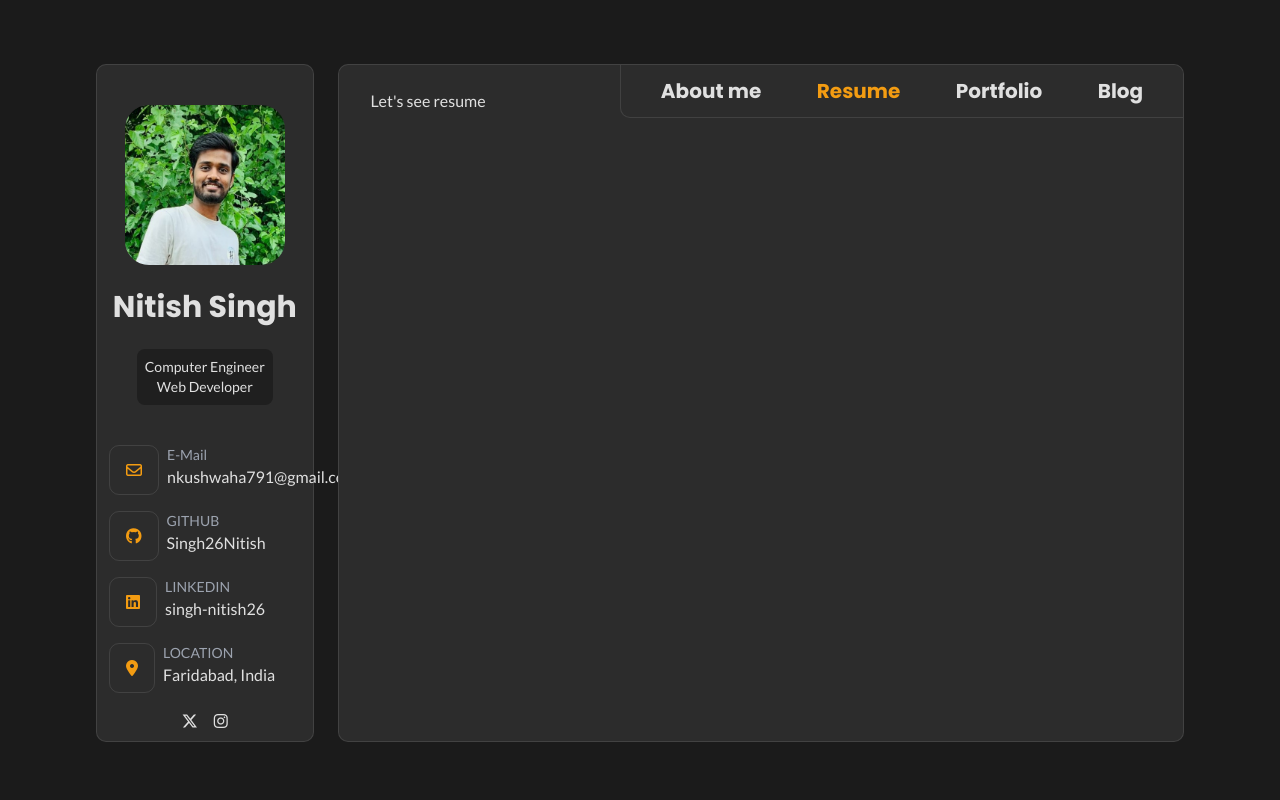
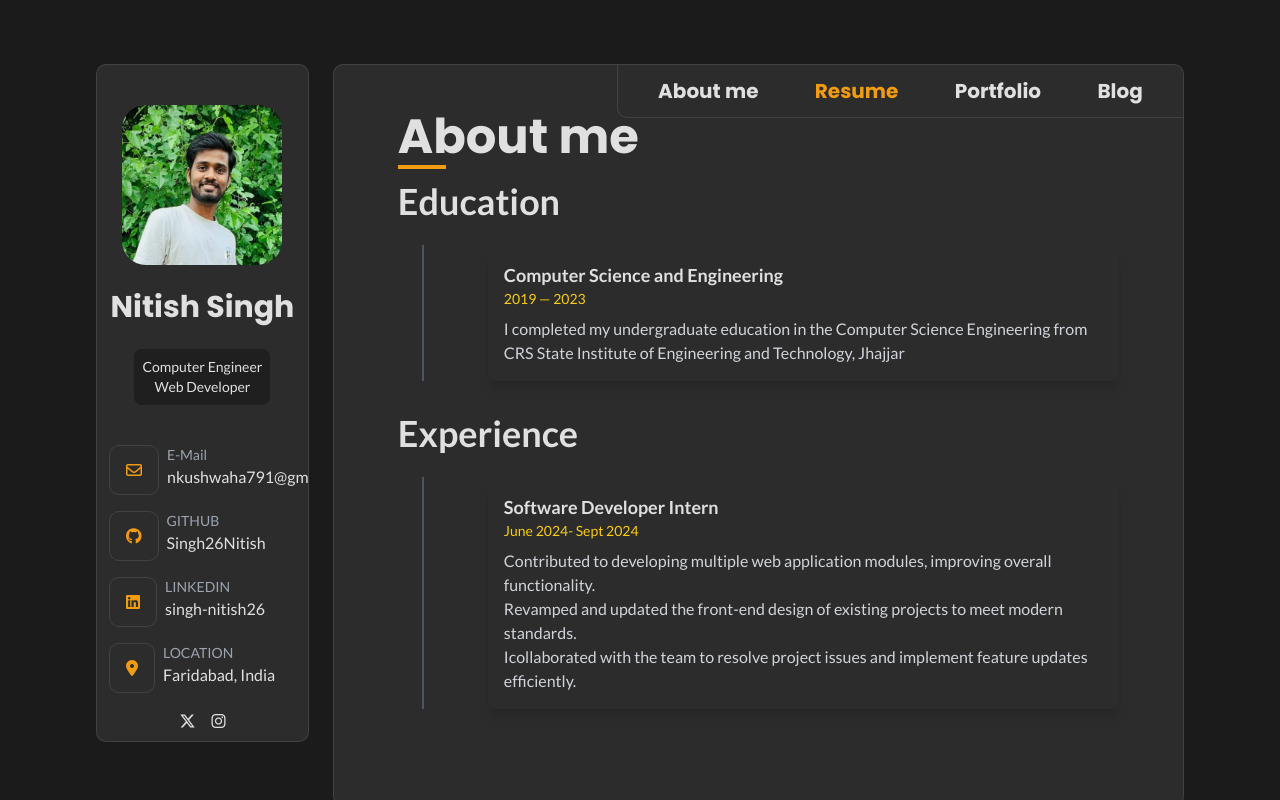
Before and after one commit to Singh26Nitish/profile, a React (Create React App) app: page /resume in a window 1280 px wide. Built offline with nearby package versions, Linux system fonts and the light colour scheme.

Commit message:
phase 1 done

```diff
--- a/src/App.js
+++ b/src/App.js
@@ -2,8 +2,10 @@ import Base from "./Components/Base";
 
 function App() {
   return (
-    <div className="bg-dark h-screen font-lato">
-      <Base />
+    <div className="bg-dark h-screen font-lato overflow-hidden">
+      <div className="h-full overflow-y-auto">
+        <Base />
+      </div>
     </div>
   );
 }
--- a/src/Components/Aside.js
+++ b/src/Components/Aside.js
@@ -6,7 +6,7 @@ import '@fortawesome/fontawesome-free/css/all.min.css';
 
 function Aside(){
     return(
-        <aside className="w-1/5 mr-6 text-font bg-light rounded-3xl thin-border">
+        <aside className="w-1/5 mr-6 text-font bg-light rounded-3xl thin-border h-full overflow-hidden">
             {/* About me */}
             <div className="flex flex-col items-center">
                 <div >
@@ -24,7 +24,7 @@ function Aside(){
             {/* My handles */}
 
             <div className="mt-10 flex flex-col ml-3">
-            {data.map((card, index) => (
+            {data.socials.map((card, index) => (
                 <div key={index} className="flex flex-row mb-4">
                     <div className="rounded-lg thin-border border-white p-3 px-4 mr-2 text-high">
                         <i className={`${card.logo1} ${card.logo2}`}></i>
--- /dev/null
+++ b/src/Components/EducationTimeline.js
@@ -0,0 +1,56 @@
+import React from 'react';
+import data from './data.json';
+
+  const TimelineItem = ({ title, date, description, description1, description2, description3 }) => (
+    <div className="relative mb-8">
+      <div className="ml-8">
+        <div className="text-font p-4 rounded-lg shadow-lg">
+          <h3 className="text-lg font-semibold">{title}</h3>
+          <span className="block text-sm text-yellow-400 mb-2">{date}</span>
+          <p className="text-gray-300">{description}</p>
+          <p className="text-gray-300">{description1}</p>
+          <p className="text-gray-300">{description2}</p>
+          <p className="text-gray-300">{description3}</p>
+        </div>
+      </div>
+    </div>
+  );
+
+  const TimelineEdu = () => (
+    <div className="relative border-l-2 border-gray-600 ml-6 pl-8">
+      {data.education.map((item, index) => (
+        <TimelineItem
+          key={index}
+          title={item.title}
+          date={item.date}
+          description={item.description}
+        />
+      ))}
+    </div>
+  );
+
+  const TimelineExp = () => (
+    <div className="relative border-l-2 border-gray-600 ml-6 pl-8">
+      {data.experience.map((item, index) => (
+        <TimelineItem
+          key={index}
+          title={item.title}
+          date={item.date}
+          description1={item.description1}
+          description2={item.description2}
+          description3={item.description3}
+        />
+      ))}
+    </div>
+  );
+
+  export default function EducationTimeline() {
+    return (
+      <div className="text-font">
+        <h1 className="text-4xl font-bold mb-6">Education</h1>
+        <TimelineEdu />
+        <h1 className="text-4xl font-bold mb-6">Experience</h1>
+        <TimelineExp />
+      </div>
+    );
+  }
--- a/src/Components/Home.js
+++ b/src/Components/Home.js
@@ -8,9 +8,10 @@ import Blog from "../routes/Blog";
 
 function Home() {
     return (
-        <section className="w-4/5 bg-light text-font rounded-3xl thin-border">
+        <section className="w-4/5 bg-light text-font rounded-3xl thin-border flex flex-col justify-between overflow-auto overscroll-none">
             <Navbar />
-            <div className="content p-8 pt-6">
+            <div className="flex-1 p-8 pt-6">
+                <div className="flex-1 p-8 pt-6">
                     <Routes>
                         {/* Redirect the root path to /about */}
                         <Route path="/" element={<Navigate to="/about" replace />} />
@@ -20,6 +21,7 @@ function Home() {
                         <Route path="/blog" element={<Blog />} />
                     </Routes>
                 </div>
+            </div>
         </section>
     );
 }
--- /dev/null
+++ b/src/Components/Project.js
@@ -0,0 +1,97 @@
+import React, { useState } from 'react';
+import data from './data.json';
+
+const ProjectDesign = ({ title, imageUrl, onClick }) => (
+  <div
+    onClick={onClick}
+    className="cursor-pointer rounded-lg overflow-hidden shadow-lg transform transition-transform hover:-translate-y-2"
+  >
+    <img
+      src={require(`${imageUrl}`)}
+      alt={title}
+      className="w-full h-36 object-cover"
+    />
+    <div className="p-4">
+      <h3 className="text-lg font-semibold">{title}</h3>
+    </div>
+  </div>
+);
+
+const ProjectModal = ({ project, onClose }) => {
+  if (!project) return null;
+
+  const handleOutsideClick = (e) => {
+    if (e.target.id === 'modal-overlay') {
+      onClose();
+    }
+  };
+
+  return (
+    <div
+      id="modal-overlay"
+      className="fixed inset-0 bg-light bg-opacity-50 flex items-center justify-center "
+      onClick={handleOutsideClick}
+    >
+      <div className="bg-light p-6 rounded-lg w-1/3 relative">
+        <img
+          src={require(`${project.imageUrl}`)}
+          alt={project.title}
+          className="w-full h-48 object-cover rounded-lg mb-4 cursor-pointer"
+          onClick={() => window.open(project.deploymentLink, '_blank')}
+        />
+        <div className="flex justify-between items-center mb-2">
+          <h2 className="text-2xl font-bold">{project.title}</h2>
+          <i
+            className="fa-brands fa-github text-2xl cursor-pointer"
+            onClick={() => window.open(project.gitLink, '_blank')}
+          />
+        </div>
+        <ul className="list-disc list-inside">
+          {project.bulletPoints.map((point, idx) => (
+            <li key={idx}>{point}</li>
+          ))}
+        </ul>
+        <button
+          onClick={onClose}
+          className="mt-4 bg-red-500 text-white py-2 px-4 rounded hover:bg-red-700"
+        >
+          Close
+        </button>
+      </div>
+    </div>
+  );
+};
+
+const ProjectData = () => {
+  const [selectedProject, setSelectedProject] = useState(null);
+
+  const handleProjectClick = (project) => {
+    setSelectedProject(project);
+  };
+
+  const handleCloseModal = () => {
+    setSelectedProject(null);
+  };
+
+  return (
+    <div className="text-white p-8">
+      <div className="grid grid-cols-1 sm:grid-cols-2 md:grid-cols-3 gap-6">
+        {data.projects.map((item, index) => (
+          <ProjectDesign
+            key={index}
+            title={item.title}
+            imageUrl={item.imageUrl}
+            onClick={() => handleProjectClick(item)}
+          />
+        ))}
+      </div>
+
+      {/* Modal */}
+      <ProjectModal project={selectedProject} onClose={handleCloseModal} />
+    </div>
+  );
+};
+
+export default function Project() {
+  return <ProjectData />;
+}
--- a/src/Components/data.json
+++ b/src/Components/data.json
@@ -1,4 +1,7 @@
-[
+{
+
+  "socials": [
+
     {
       "title": "E-Mail",
       "username": "nkushwaha791@gmail.com",
@@ -27,4 +30,96 @@
     "logo2": "fa-location-dot",
     "link": "https://www.google.com/maps/place/Faridabad,+Haryana/@28.4021415,77.3190742,12z/data=!3m1!4b1!4m6!3m5!1s0x390cdc15f5a424b1:0xe4f50576c850e0f2!8m2!3d28.4089123!4d77.3177894!16zL20vMDRmMTB0?entry=ttu&g_ep=EgoyMDI0MDgyOC4wIKXMDSoASAFQAw%3D%3D"
     }
-]
+  ],
+
+  "education": [
+
+    {
+      "title": "Computer Science and Engineering",
+      "date": "2019 — 2023",
+      "description": "I completed my undergraduate education in the Computer Science Engineering from  CRS State Institute of Engineering and Technology, Jhajjar"
+    }
+  ],
+
+  "experience": [
+
+    {
+      "title": " Software Developer Intern",
+      "date": " June 2024- Sept 2024",
+      "org": "Ivtree IT Solutions Pvt. ltd.",
+      "description1": "Contributed to developing multiple web application modules, improving overall functionality.",
+      "description2": "Revamped and updated the front-end design of existing projects to meet modern standards.",
+      "description3": "Icollaborated with the team to resolve project issues and implement feature updates efficiently."
+    }
+  ],
+
+  "projects":[
+    {
+      "title": "E-commerce",
+      "imageUrl": "./resource/ecommerce.png",
+      "bulletPoints": [
+        "It's a e-commerce website.",
+        "Tech stack used Html, css and Js.",
+        "This is fully responsive."
+      ],
+      "gitLink": "https://github.com/Singh26Nitish/ecommerce-sample",
+      "deploymentLink": "https://shoes-eccommerce-site.netlify.app/"
+    },
+    {
+      "title": "Movie App",
+      "imageUrl": "./resource/movieapp.png",
+      "bulletPoints": [
+        "This is movie information app.",
+        "It use API request to deliver content.",
+        "It shows plot, imdb rating, etc."
+      ],
+      "gitLink": "https://github.com/Singh26Nitish/Movie-Info-Web-App",
+      "deploymentLink": "https://singh26nitish.github.io/Movie-Info-Web-App/"
+    },
+    {
+      "title": "Sign up page",
+      "imageUrl": "./resource/signup.png",
+      "bulletPoints": [
+        "It's basic Sign-up page.",
+        "It's just made to display skills.",
+        "Tech stack html css"
+      ],
+      "gitLink": "https://github.com/Singh26Nitish/Signup-page",
+      "deploymentLink": "https://singh26nitish.github.io/Signup-page/"
+    },
+    {
+      "title": "Memory Game",
+      "imageUrl": "./resource/matchgame.png",
+      "bulletPoints": [
+        "It's a e-commerce website.",
+        "Tech stack used Html, css and Js.",
+        "This is fully responsive."
+      ],
+      "gitLink": "https://github.com/Singh26Nitish/Memory-Game",
+      "deploymentLink": "https://singh26nitish.github.io/Memory-Game/"
+    },
+    {
+      "title": "Side-bar",
+      "imageUrl": "./resource/sidebar.png",
+      "bulletPoints": [
+        "It's a simple memory the card game.",
+        "Here you have to find matching card.",
+        "It use javascript array, random methods."
+      ],
+      "gitLink": "https://github.com/Singh26Nitish/sidebar-menu",
+      "deploymentLink": "https://singh26nitish.github.io/sidebar-menu/"
+    },
+    {
+      "title": "Jokes",
+      "imageUrl": "./resource/jokes.png",
+      "bulletPoints": [
+        "It's sidebar design.",
+        "It's fully responsive.",
+        "You can change theme as well."
+      ],
+      "gitLink": "https://github.com/Singh26Nitish/jokes",
+      "deploymentLink": "https://jokes-singh-nitish26.netlify.app/"
+    }
+  ]
+
+  }
--- a/src/routes/About.js
+++ b/src/routes/About.js
@@ -3,7 +3,7 @@ import React from "react";
 function About() {
     return (
         <>
-            <section className="mb-4 ">
+            <section className="mb-4">
                 <h1 className="text-5xl font-bold relative inline-block mb-5 font-poppins text-font">
                     About me
                     <span className="absolute left-0 -bottom-2 w-12 h-1 bg-high"></span>
--- a/src/routes/Blog.js
+++ b/src/routes/Blog.js
@@ -3,7 +3,7 @@ import React from "react";
 function Blog(){
     return(
         <>
-        <h1>Let's see some blogs</h1>
+        <h1>Developer is Lazy to write these!</h1>
         </>
     )
 }
--- a/src/routes/Portfolio.js
+++ b/src/routes/Portfolio.js
@@ -1,9 +1,20 @@
 import React from "react";
+import Project from "../Components/Project";
 
 function Portfolio(){
   return(
     <>
-    <h1>Let's see what portfolio got</h1>
+      <section className="">
+            <h1 className="text-5xl font-bold relative inline-block mb-5 font-poppins text-font">
+              Portfolio
+                        <span className="absolute left-0 -bottom-2 w-12 h-1 bg-high"></span>
+                    </h1>
+      </section>
+      <section>
+                <div className="text-white h-auto">
+                <Project />
+                </div>
+      </section>
     </>
   )
 }
--- a/src/routes/Resume.js
+++ b/src/routes/Resume.js
@@ -1,10 +1,22 @@
 import React from "react";
+import EducationTimeline from "../Components/EducationTimeline";
 
 function Resume(){
     return(
-        <>
-        <h1>Let's see resume</h1>
-        </>
+        <section className="">
+            <div>
+            <h1 className="text-5xl font-bold relative inline-block mb-5 font-poppins text-font">
+                        About me
+                        <span className="absolute left-0 -bottom-2 w-12 h-1 bg-high"></span>
+                    </h1>
+            </div>
+
+            <div>
+                <div className="text-white">
+                <EducationTimeline />
+                </div>
+            </div>
+        </section>
     )
 }
 
```
Lines whose indentation alone changed are shown as unchanged.
